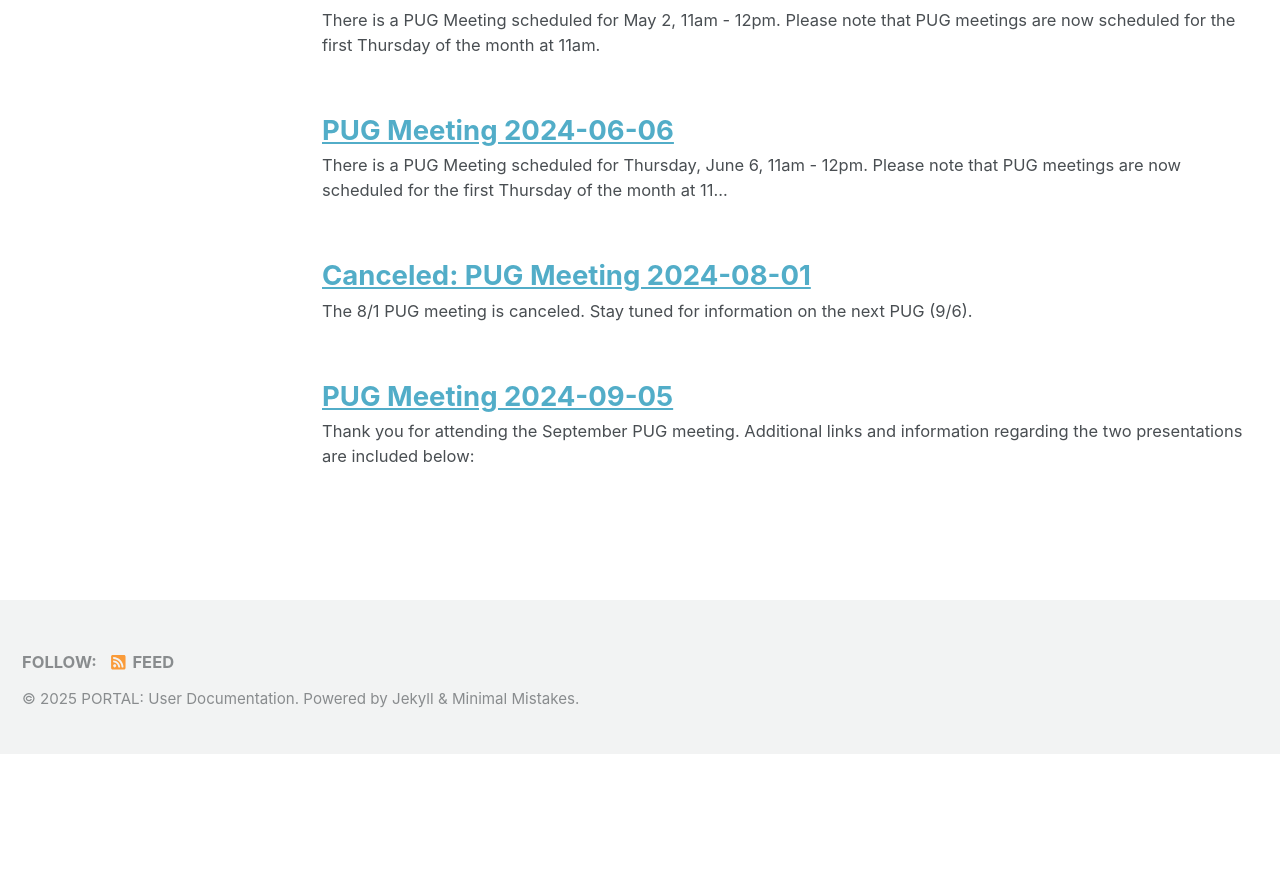
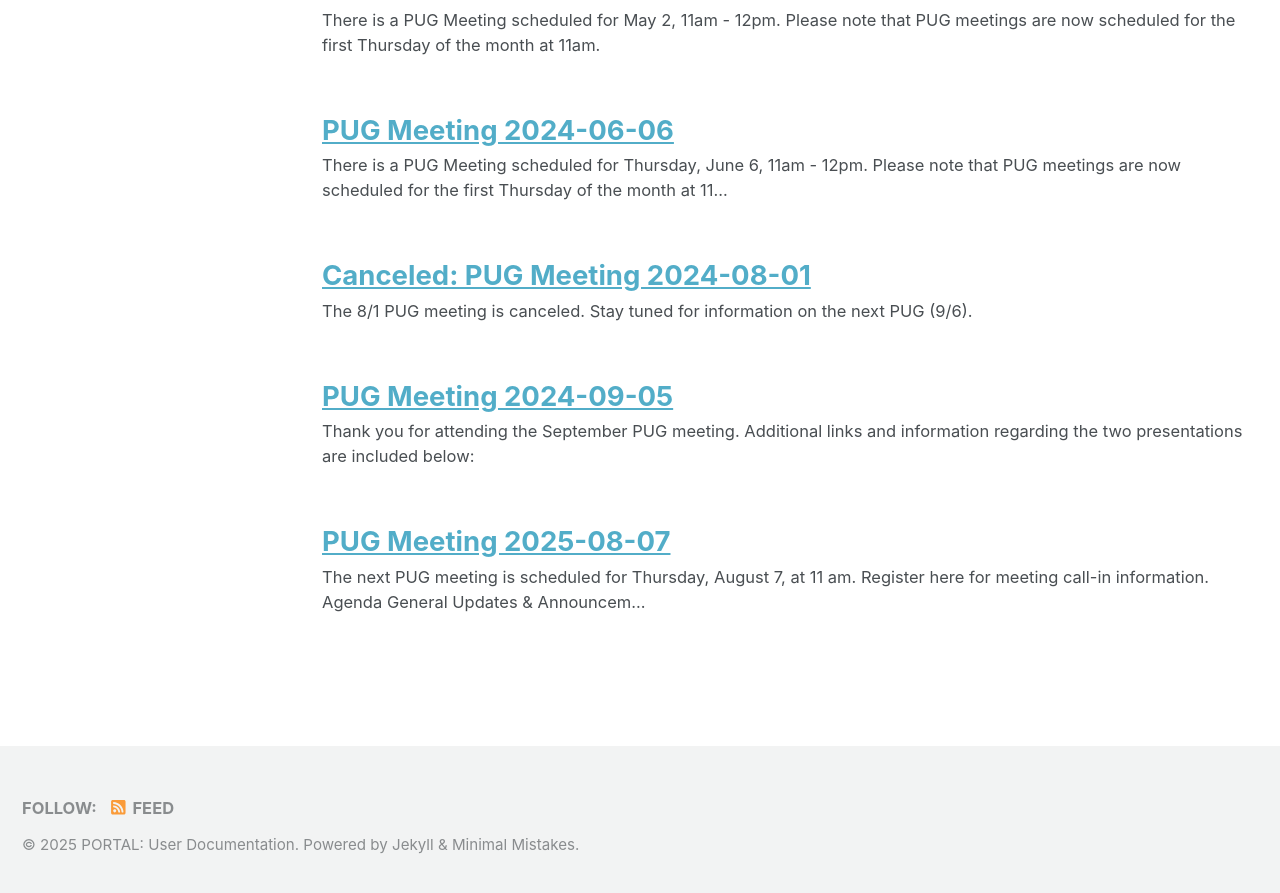
Before and after one commit to adus/portal-documentation, a Jekyll site: the page built from _pages/pug.md, in a window 1280 px wide and 900 px high, scrolled down 3086 px. Shown: the top 893 px of the window. Built offline with Jekyll 4.4.1, drawn with Linux system fonts in a browser that asks for light colours; nearby versions of some CDN libraries; before the commit the page ends 3841 px from its top, so only the background shows below that.

Commit message:
include listserv link and past PUG August post

```diff
--- /dev/null
+++ b/_documents_pug/2025-08-05-pug-beachball-recap.md
@@ -0,0 +1,16 @@
+---
+title: "PUG Meeting 2025-08-07"
+tags:
+  - notices
+---
+
+The next PUG meeting is scheduled for Thursday, August 7, at 11 am. [Register here for meeting call-in information](https://pdx.zoom.us/meeting/register/kaOYtThwSUaT5lcrW3oAkQ#/registration).
+
+__Agenda__
+- General Updates & Announcements
+  - EcoCounter API access for BikePed Portal
+  - Upcoming enhancements and projects for PORTAL and BikePed Portal. The survey form is still open.(*Closed*)
+- Presentation
+  - "Comparing Ultralytics YOLOv8 and YOLOv10 for Multimodal Transportation Counts Under Daylight Conditions". Presented by River Johnson (REU Student)
+    - [Link to River's repository.](https://github.com/River64/2025-PSU-REU-River)
+    - Publication of River's work and all the other participating REU students from other programs available [here](https://archives.pdx.edu/ds/psu/44150).
```
Also changed, not shown: _posts/2025-10-29-pug-gourds.md (+2 -0 lines).
